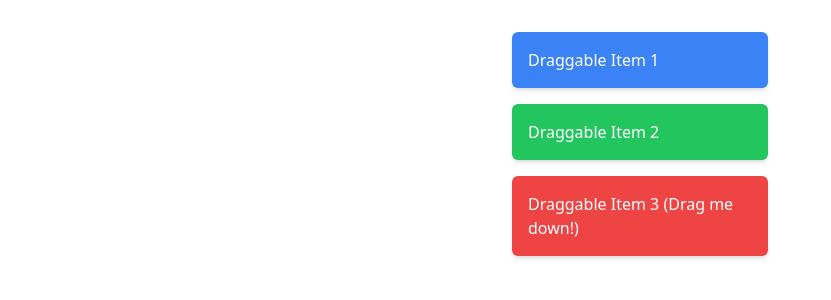
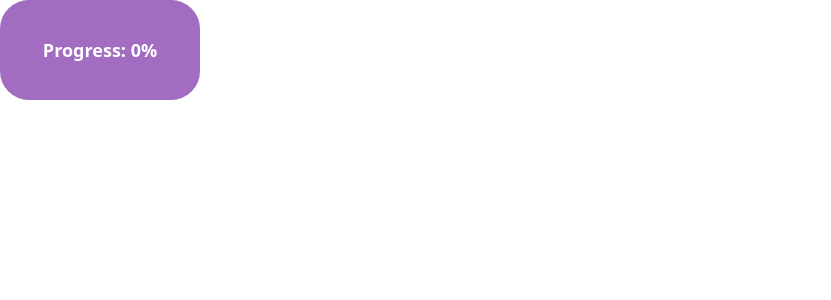
Before and after one commit to Cabdinasir64/Frame_Motion, a React (Vite) app: page / in a window 1280 px wide. Shown: the top 300 px of the page, without its empty margins (0-831 px from the left). Built offline with nearby package versions, Linux system fonts and the light colour scheme.

Commit message:
i added another file of animation 19 framer motion

```diff
--- a/src/App.jsx
+++ b/src/App.jsx
@@ -1,9 +1,9 @@
-import Animation18 from './Components/animation18'
+import Animation19 from './Components/animation19'
 function App() {
 
   return (
     <>
-      <Animation18 />
+      <Animation19 />
 
     </>
   )
--- /dev/null
+++ b/src/Components/animation19.jsx
@@ -0,0 +1,40 @@
+import { useEffect } from "react";
+import { motion, useMotionValue, useTransform, animate } from "framer-motion";
+
+export default function Animation19() {
+    const progress = useMotionValue(0);
+    const backgroundColor = useTransform(progress, [0, 100], ["#ef4444", "#3b82f6"]);
+    const radius = useTransform(progress, [0, 100], [0, 50]);
+
+    useEffect(() => {
+        const controls = animate(progress, 100, {
+            duration: 5,
+            repeat: Infinity,
+            repeatType: "reverse",
+        });
+
+        return () => controls.stop();
+    }, [progress]);
+
+    return (
+        <div className="flex flex-col space-y-4">
+            <motion.div
+                style={{
+                    width: 200,
+                    height: 100,
+                    borderRadius: radius,
+                    backgroundColor,
+                    display: "flex",
+                    alignItems: "center",
+                    justifyContent: "center",
+                    color: "white",
+                    fontWeight: "bold",
+                    fontSize: 18,
+                    userSelect: "none",
+                }}
+            >
+                Progress: {progress.get()}%
+            </motion.div>
+        </div>
+    );
+}
```
